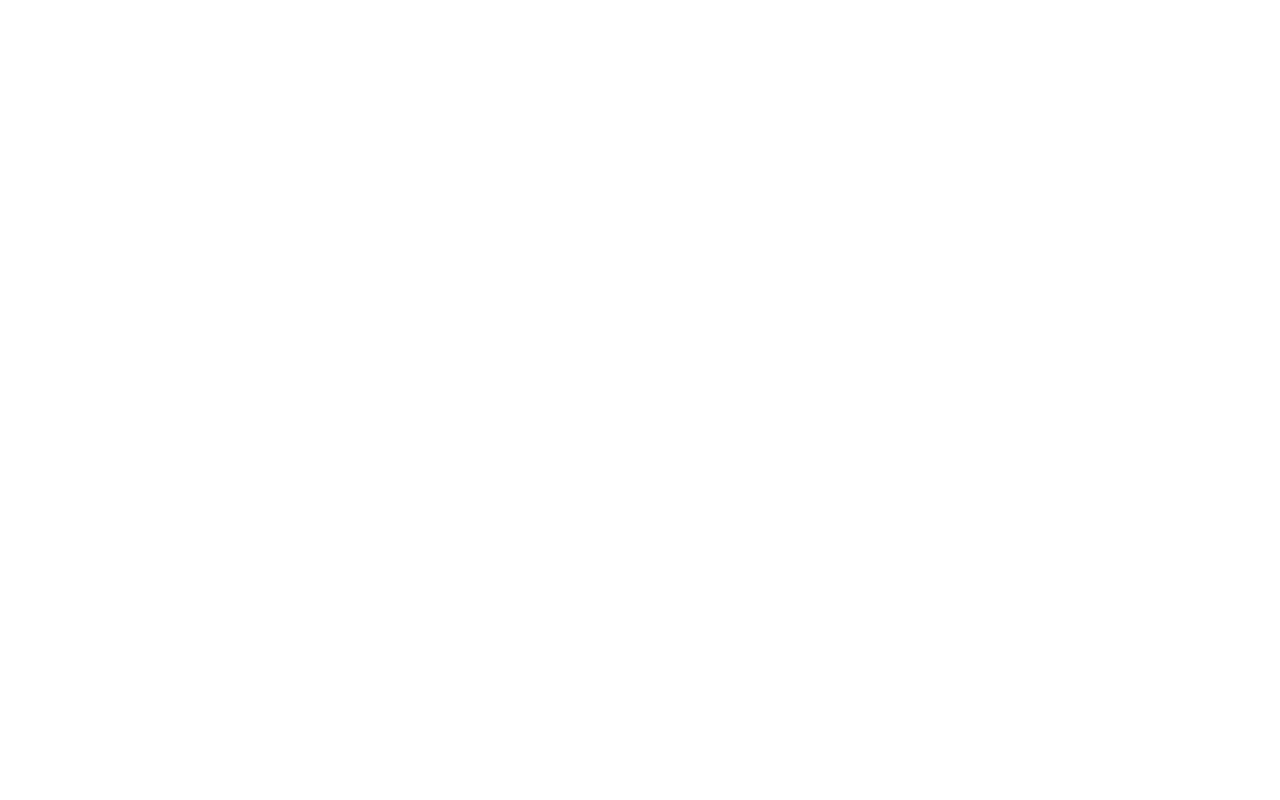
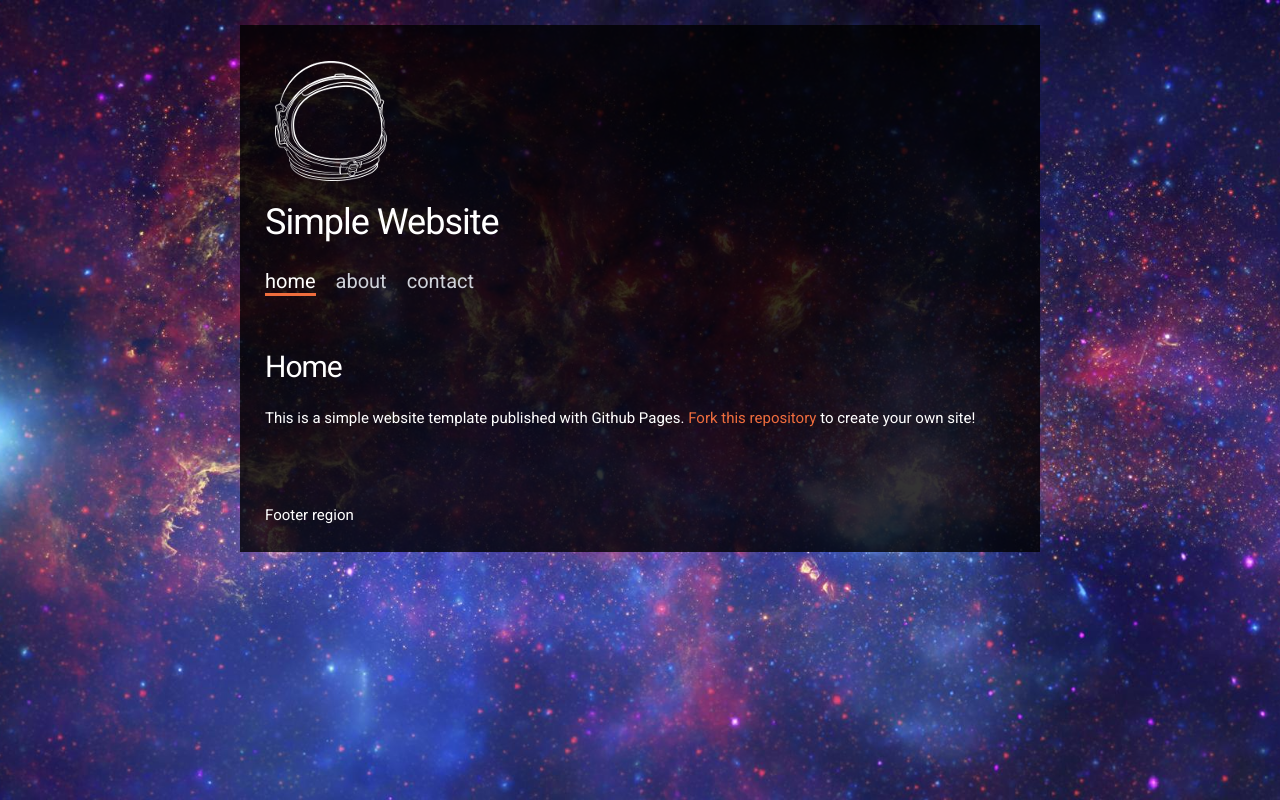
Before and after one commit to Emeleea/emishouse, a plain HTML site: page index.html in a window 1280 px wide. Drawn offline with nearby package versions, Linux system fonts and the light colour scheme.

Commit message:
Add files via upload

```diff
--- a/index.html
+++ b/index.html
@@ -1,10 +1,79 @@
-<!DOCTYPE html>
-<html lang="en">
-<head>
-    <meta charset="UTF-8">
-    <title>Page title</title>
-</head>
-<body>
-    <img src="https://www.bing.com/th?pid=Sgg&qlt=100&u=https%3A%2F%2Fimages.start.gg%2Fimages%2Ftournament%2F716985%2Fimage-8b0b1fc6df780d96f6d8558983332095-optimized.png&ehk=2Cc99igVWorE%2B6Bhq2yNPXxLUqo0pA7Ts0Res3b1wwE%3D" alt=">
-</body>
+<!doctype html>
+<html>
+  <head>
+    <!-- Page setup -->
+    <meta charset="utf-8">
+    <title>Your title here</title>
+    <meta name="description" content="A brief description of your site for search engines">
+    <meta name="author" content="Information about the author here">
+    <meta name="viewport" content="width=device-width, initial-scale=1, maximum-scale=1, user-scalable=no"/>
+    <link rel="icon" type="image/png" href="favicon.png">
+
+    <!-- Stylesheets -->
+    <!-- Reset default styles and add support for google fonts -->
+    <link href="https://cdnjs.cloudflare.com/ajax/libs/normalize/8.0.1/normalize.min.css" rel="stylesheet" type="text/css" />
+    <link href="http://fonts.googleapis.com/css?family=Roboto" rel="stylesheet" type="text/css" />
+
+    <!-- Custom styles -->
+    <link href="style.css" rel="stylesheet" type="text/css" />
+
+    <!-- jQuery -->
+    <script src="https://code.jquery.com/jquery-3.4.1.min.js" integrity="sha256-CSXorXvZcTkaix6Yvo6HppcZGetbYMGWSFlBw8HfCJo=" crossorigin="anonymous"></script>
+
+    <!-- Want to add Bootstrap? -->
+    <!-- Visit: https://getbootstrap.com/docs/4.3/getting-started/introduction/ -->
+
+  </head>
+
+  <body>
+
+    <header id="header">
+      <img src="logo.png">
+      <h1>Simple Website</h1>
+
+      <!-- Menu link fragment #id should match a div id. Example: <a href="#home"> links to <div id="home"></div>  -->
+      <ul class="main-menu">
+        <li><a href="#home">home</a></li>
+        <li><a href="#about">about</a></li>
+        <li><a href="#contact">contact</a></li>
+      </ul>
+    </header>
+
+    <div id="container">
+      <div class="inner">
+        <div id="content">
+
+          <div id="home" class="content-region hide">
+            <h2>Home</h2>
+            <p>
+              This is a simple website template published with Github Pages. <a href="https://github.com/zirafa/simple-website-template">Fork this repository</a> to create your own site!
+            </p>
+          </div>
+
+          <div id="about" class="content-region hide">
+            <h2>About</h2>
+            <p>
+              Sed tempus urna et pharetra pharetra massa massa ultricies. Porttitor rhoncus dolor purus non enim praesent. Id aliquet risus feugiat in ante metus dictum.
+            </p>
+          </div>
+
+          <div id="contact" class="content-region hide">
+            <h2>Contact</h2>
+            <p>
+              Pellentesque nec nam aliquam sem et tortor consequat. Quisque sagittis purus sit amet volutpat consequat. Magna eget est lorem ipsum dolor.
+            </p>
+          </div>
+
+        </div>
+      </div>
+    </div>
+
+    <footer>
+      Footer region
+    </footer>
+
+    <!-- Load additional JS scripts here -->
+    <script type="text/javascript" src="script.js"></script>
+
+  </body>
 </html>
--- /dev/null
+++ b/script.js
@@ -0,0 +1,29 @@
+// Wait for the document to load before running the script
+(function ($) {
+
+  // We use some Javascript and the URL #fragment to hide/show different parts of the page
+  // https://developer.mozilla.org/en-US/docs/Web/HTML/Element/a#Linking_to_an_element_on_the_same_page
+  $(window).on('load hashchange', function(){
+
+    // First hide all content regions, then show the content-region specified in the URL hash
+    // (or if no hash URL is found, default to first menu item)
+    $('.content-region').hide();
+
+    // Remove any active classes on the main-menu
+    $('.main-menu a').removeClass('active');
+    var region = location.hash.toString() || $('.main-menu a:first').attr('href');
+
+    // Now show the region specified in the URL hash
+    $(region).show();
+
+    // Highlight the menu link associated with this region by adding the .active CSS class
+    $('.main-menu a[href="'+ region +'"]').addClass('active');
+
+    // Alternate method: Use AJAX to load the contents of an external file into a div based on URL fragment
+    // This will extract the region name from URL hash, and then load [region].html into the main #content div
+    // var region = location.hash.toString() || '#first';
+    // $('#content').load(region.slice(1) + '.html')
+
+  });
+
+})(jQuery);
--- /dev/null
+++ b/style.css
@@ -0,0 +1,138 @@
+/**
+ * Typography & Text styles
+ */
+
+/* html is set to 62.5% so that all the REM measurements are based on 10px sizing. So basically 1.5rem = 15px */
+html {
+  font-size: 62.5%;
+}
+body {
+  font-size: 1.5em; /* currently ems cause chrome bug misinterpreting rems on body element */
+  line-height: 1.6;
+  font-weight: 400;
+  font-family: "Roboto", "HelveticaNeue", "Helvetica Neue", Helvetica, Arial, sans-serif;
+  color: #FFFFFF;
+}
+
+/**
+ * Links
+ */
+a {
+  font-weight: normal;
+  text-decoration: none;
+  color:#EF6D3D;
+}
+a:focus {
+  outline: thin dotted;
+}
+
+small {
+  font-size: 75%;
+}
+
+/**
+ * Headings
+ */
+h1,
+h2,
+h3,
+h4,
+h5,
+h6 {
+  line-height: 1;
+  text-rendering: optimizeLegibility; /*  voodoo to enable ligatures and kerning | https://developer.mozilla.org/en-US/docs/CSS/text-rendering */
+  margin-top: 0;
+  margin-bottom: 2rem;
+  font-weight: 300;
+}
+h1 { font-size: 3.6rem; line-height: 1.25; letter-spacing: -.1rem; }
+h2 { font-size: 3.0rem; line-height: 1.3;  letter-spacing: -.1rem; }
+h3 { font-size: 2.4rem; line-height: 1.35; letter-spacing: -.08rem; }
+h4 { font-size: 1.8rem; line-height: 1.5;  letter-spacing: -.05rem; }
+h5 { font-size: 1.5rem; line-height: 1.6;  letter-spacing: 0; }
+h6 { font-size: 1.4rem; line-height: 1.6;  letter-spacing: 0; }
+
+/**
+ * Paragraphs
+ */
+p {
+  margin: 0 auto 1.5em auto; /* bottom margin for paragraphs */
+}
+p + p {
+
+}
+
+/**
+ * Quotes & Blockquotes
+ */
+q {
+  quotes: '\00201C' '\00201D';
+}
+q:before {
+  content: open-quote;
+}
+q:after {
+  content: close-quote;
+}
+
+blockquote {
+  /*background-color: #F8F8F8;*/
+  border-left: 2px solid #AFC0D2;
+  margin: 1.6em 10%;
+  padding: .75em 1em;
+  font-size:1.8rem;
+}
+blockquote p:last-child {
+  margin-bottom: 0;
+}
+
+/**
+ * Layout styles
+ */
+
+/* Full size background image */
+html, #container, .inner { background-color:transparent;}
+html {
+  background:url(background.jpg) center center no-repeat fixed;
+  background-size:cover;
+}
+body {
+  max-width:800px;
+  margin:25px auto;
+}
+header, #content, footer {
+  background: rgba(0,0,0,.8);
+  padding:25px;
+  color:#FFFFFF;
+}
+
+/* Menu Links */
+ul.main-menu {
+  margin: 0;
+  padding: 0;
+  display: flex;
+  flex-wrap: wrap;
+  justify-content: left;
+  list-style: none;
+}
+ul.main-menu li a {
+  margin-right:20px;
+  font-size:2.0rem;
+  border-bottom: solid transparent 3px;
+  color:#cfd2da;
+}
+ul.main-menu li a:hover {
+  color:#FFFFFF;
+}
+ul.main-menu li a.active {
+  color:#FFFFFF;
+  border-bottom-color:#EF6D3D;
+}
+
+/* Utility classes */
+.hide {
+  display:none;
+}
+.show {
+  display:block;
+}
```
Also changed, not shown: README.md, background.jpg (added), logo.png (added).
